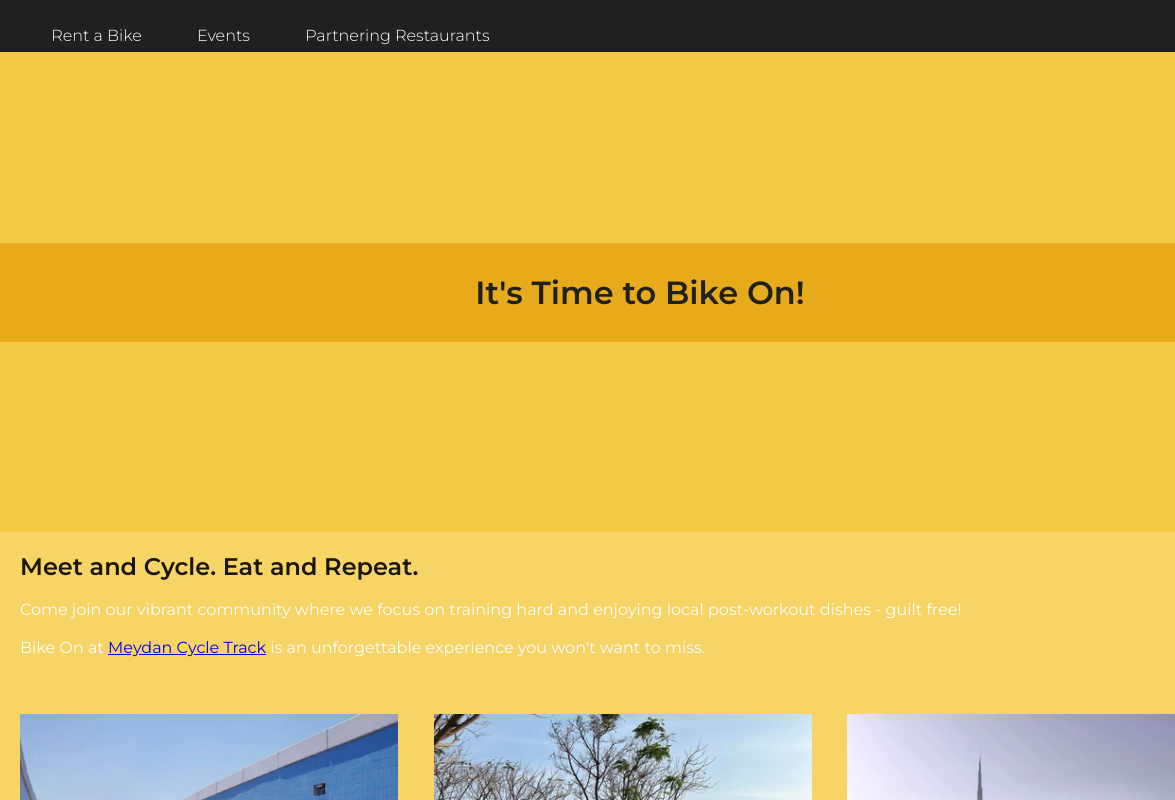
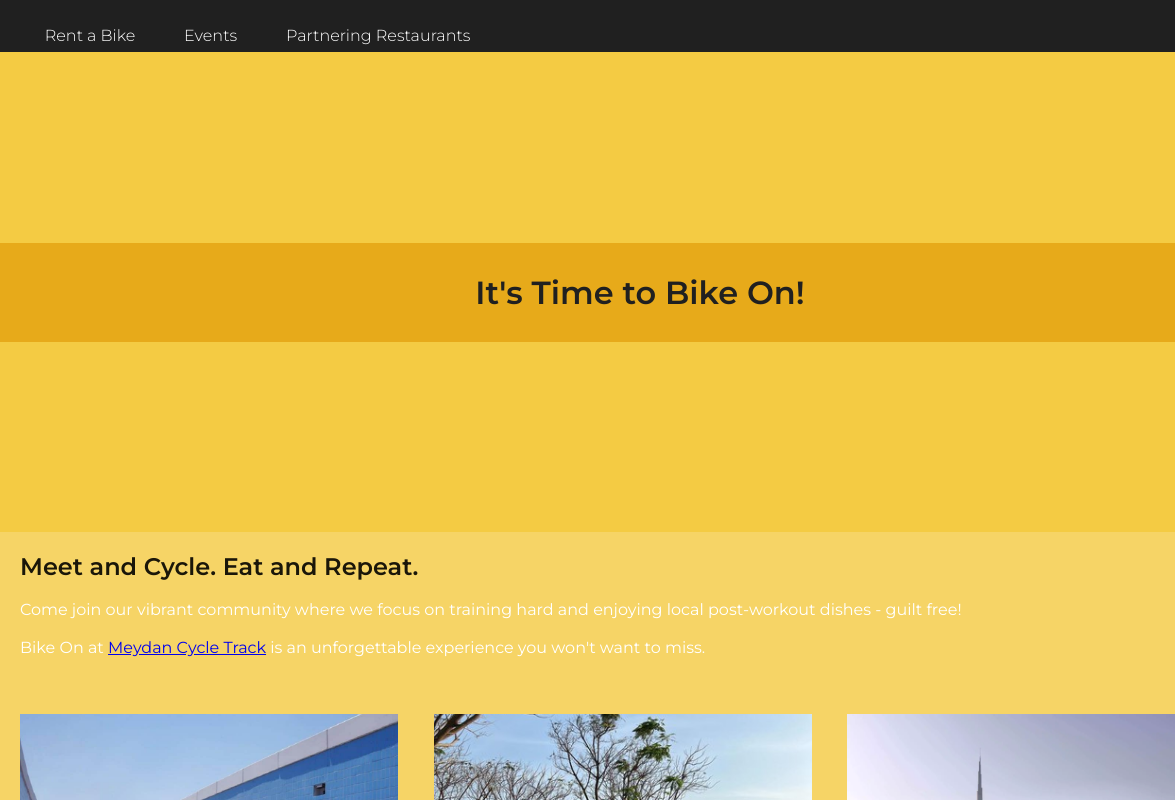
Before and after one commit to N-jquao/Bike-On, a plain HTML site: page index.html in a window 1280 px wide. Shown: the top 800 px of the page, 0-1175 px from the left. Drawn offline with Linux system fonts and the light colour scheme.

Commit message:
Update styles.css

```diff
--- a/resources/css/styles.css
+++ b/resources/css/styles.css
@@ -30,7 +30,7 @@ nav {
   color: white;
   font-family: montserrat, sans-serif;
   font-size: 1rem;
-  margin-left: 8%;
+  margin-left: 7%;
   font-weight: 300;
 }
 
```
